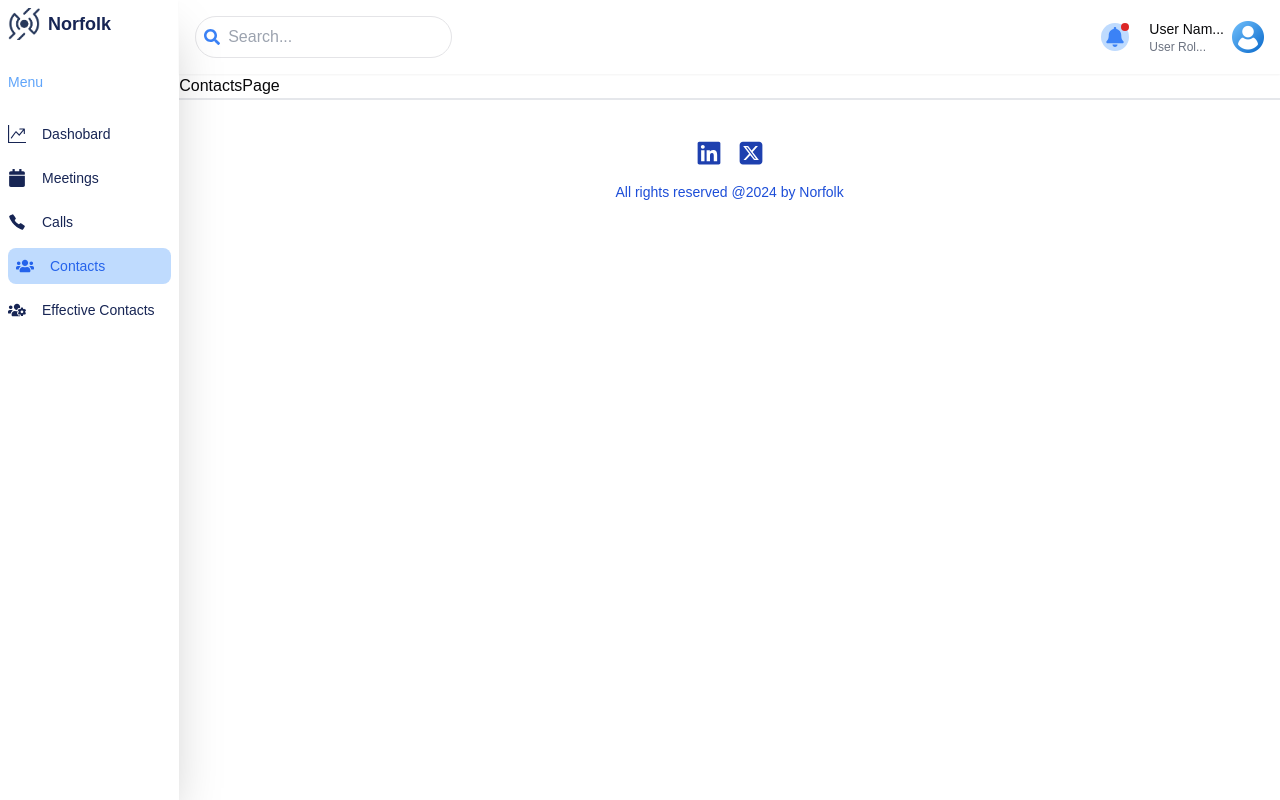
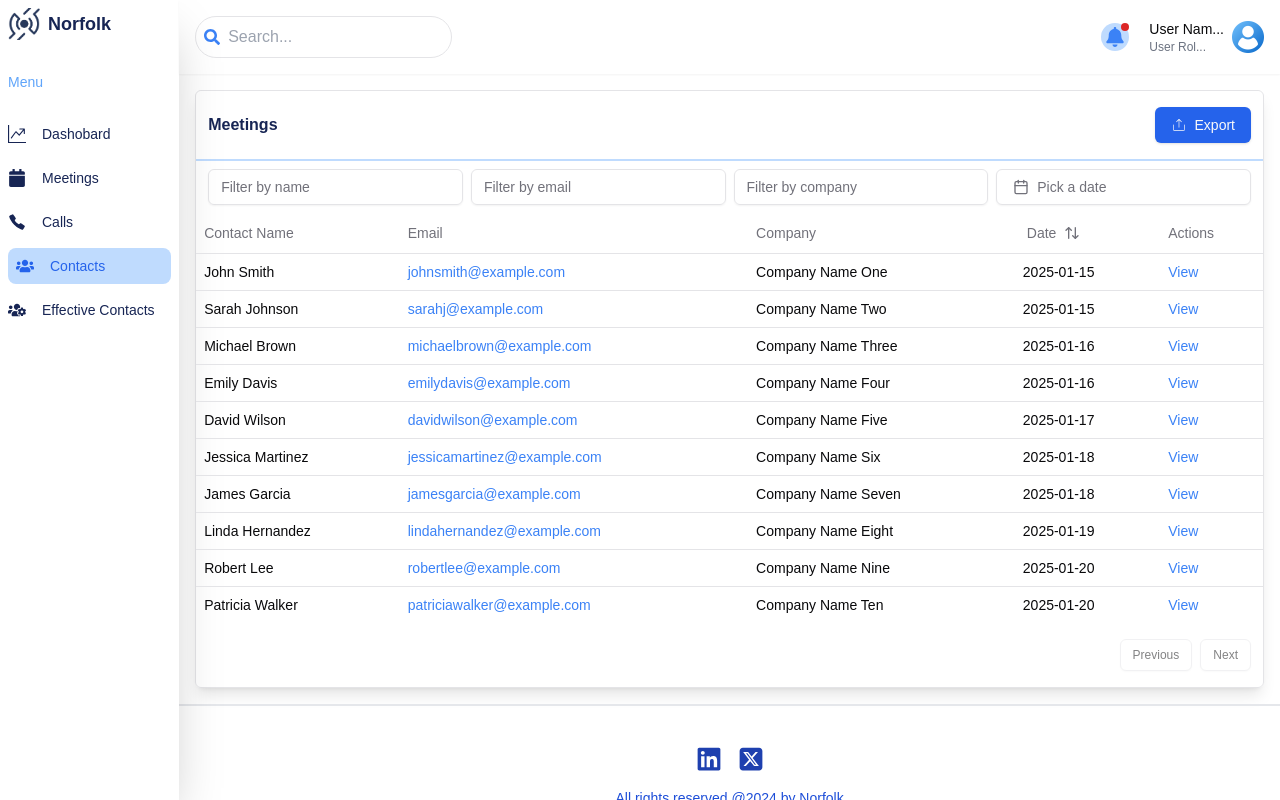
Before and after one commit to sibghatullah007/norfolk-dashboard, a Next.js app: page /contacts in a window 1280 px wide. Built offline with nearby package versions, Linux system fonts and the light colour scheme.

Commit message:
Contact Done

```diff
--- a/src/app/(dashboard)/admin/column.tsx
+++ b/src/app/(dashboard)/admin/column.tsx
@@ -15,14 +15,14 @@ export const columns: ColumnDef<any>[] = [
     cell: ({ row }) => row.original.company,
   },
   {
-    accessorKey: "dateTime", // Key for date & time
+    accessorKey: "dateTime",
     header: ({ column }) => {
       return (
         <span
           className="flex justif-start items-center cursor-pointer hover:bg-blue-100 w-fit py-2 px-1 rounded-lg"
           onClick={() => column.toggleSorting(column.getIsSorted() === "asc")}
         >
-          Date and Time
+          Date
           <ArrowUpDown className="ml-2 h-4 w-4" />
         </span>
       )
--- /dev/null
+++ b/src/app/(dashboard)/contacts/column.tsx
@@ -0,0 +1,49 @@
+'use client';
+import { ColumnDef } from "@tanstack/react-table";
+import { ArrowUpDown } from "lucide-react";
+
+export const columns: ColumnDef<any>[] = [
+    {
+      accessorKey: "contactName",
+      header: "Contact Name",
+      cell: ({ row }) => row.original.contactName,
+    },
+    {
+      accessorKey: "email",
+      header: "Email",
+      cell: ({ row }) => (
+        <a href={`mailto:${row.original.email}`} className="text-blue-500 hover:underline">
+          {row.original.email}
+        </a>
+      ),
+    },
+    {
+      accessorKey: "company",
+      header: "Company",
+      cell: ({ row }) => row.original.company,
+    },
+    {
+      accessorKey: "dateTime",
+      header: ({ column }) => {
+        return (
+          <span
+            className="flex justify-start items-center cursor-pointer hover:bg-blue-100 w-fit py-2 px-1 rounded-lg"
+            onClick={() => column.toggleSorting(column.getIsSorted() === "asc")}
+          >
+            Date
+            <ArrowUpDown className="ml-2 h-4 w-4" />
+          </span>
+        );
+      },
+      cell: ({ row }) => row.original.dateTime,
+    },
+    {
+      accessorKey: "actions",
+      header: "Actions",
+      cell: () => (
+        <a href="#" className="text-blue-500 hover:underline">
+          View
+        </a>
+      ),
+    },
+  ];
--- a/src/app/(dashboard)/contacts/page.tsx
+++ b/src/app/(dashboard)/contacts/page.tsx
@@ -1,6 +1,130 @@
+'use client'
+import DataTable from "@/components/DataTable";
+import { columns } from "./column";
+import { Button } from "@/components/ui/button";
+import { CiExport } from "react-icons/ci";
+import * as XLSX from 'xlsx';
+
 const ContactsPage = () => {
+  const rows = [
+    {
+      id: 1,
+      contactName: "John Smith",
+      email: "johnsmith@example.com",
+      company: "Company Name One",
+      dateTime: "2025-01-15",
+      actions: "View",
+    },
+    {
+      id: 2,
+      contactName: "Sarah Johnson",
+      email: "sarahj@example.com",
+      company: "Company Name Two",
+      dateTime: "2025-01-15",
+      actions: "View",
+    },
+    {
+      id: 3,
+      contactName: "Michael Brown",
+      email: "michaelbrown@example.com",
+      company: "Company Name Three",
+      dateTime: "2025-01-16",
+      actions: "View",
+    },
+    {
+      id: 4,
+      contactName: "Emily Davis",
+      email: "emilydavis@example.com",
+      company: "Company Name Four",
+      dateTime: "2025-01-16",
+      actions: "View",
+    },
+    {
+      id: 5,
+      contactName: "David Wilson",
+      email: "davidwilson@example.com",
+      company: "Company Name Five",
+      dateTime: "2025-01-17",
+      actions: "View",
+    },
+    {
+      id: 6,
+      contactName: "Jessica Martinez",
+      email: "jessicamartinez@example.com",
+      company: "Company Name Six",
+      dateTime: "2025-01-18",
+      actions: "View",
+    },
+    {
+      id: 7,
+      contactName: "James Garcia",
+      email: "jamesgarcia@example.com",
+      company: "Company Name Seven",
+      dateTime: "2025-01-18",
+      actions: "View",
+    },
+    {
+      id: 8,
+      contactName: "Linda Hernandez",
+      email: "lindahernandez@example.com",
+      company: "Company Name Eight",
+      dateTime: "2025-01-19",
+      actions: "View",
+    },
+    {
+      id: 9,
+      contactName: "Robert Lee",
+      email: "robertlee@example.com",
+      company: "Company Name Nine",
+      dateTime: "2025-01-20",
+      actions: "View",
+    },
+    {
+      id: 10,
+      contactName: "Patricia Walker",
+      email: "patriciawalker@example.com",
+      company: "Company Name Ten",
+      dateTime: "2025-01-20",
+      actions: "View",
+    },
+  ];
+
+  const filters = [
+    { id: "contactName", label: "Name", placeholder: "Filter by name", columnId: "contactName", type: 'text' },
+    { id: "email", label: "Email", placeholder: "Filter by email", columnId: "email", type: 'text' },
+    { id: "companyFilter", label: "Company", placeholder: "Filter by company", columnId: "company", type: 'text' },
+    { id: "dateFilter", label: "Date", placeholder: "Filter by Date", columnId: "dateTime", type: 'date' },
+  ];
+  const exportToExcel = (rows, columns) => {
+    const worksheetData = [
+      columns.map(col => col.header), // Add headers
+      ...rows.map(row => columns.map(col => row[col.accessorKey])),
+    ];
+
+    const worksheet = XLSX.utils.aoa_to_sheet(worksheetData);
+    const workbook = XLSX.utils.book_new();
+    XLSX.utils.book_append_sheet(workbook, worksheet, "Sheet1");
+    XLSX.writeFile(workbook, "Meetings.xlsx");
+  };
+
   return (
-    <div className=''>ContactsPage</div>
+    <div className='p-4'>
+      <div></div>
+      <div>
+        <div className="rounded-md border h-full shadow-lg">
+          <div className='w-full rounded-lg rounded-b-none border-b-2 border-blue-200 bg-white p-3 py-4 flex justify-between items-center'>
+            <span className="text-blue-950 font-semibold">
+              Meetings
+            </span>
+            <div>
+              <Button onClick={() => (exportToExcel(rows, columns))}
+                className='bg-blue-600 hover:bg-blue-800'><CiExport /> Export</Button>
+            </div>
+          </div>
+          <DataTable data={rows} columns={columns} filters={filters} />
+        </div>
+      </div>
+    </div>
   )
 }
 
--- a/src/app/(dashboard)/meetings/column.tsx
+++ b/src/app/(dashboard)/meetings/column.tsx
@@ -16,7 +16,7 @@ export const columns: ColumnDef<any>[] = [
           className="flex justif-start items-center cursor-pointer hover:bg-blue-100 w-fit py-2 px-1 rounded-lg"
           onClick={() => column.toggleSorting(column.getIsSorted() === "asc")}
         >
-          Date and Time
+          Date
           <ArrowUpDown className="ml-2 h-4 w-4" />
         </span>
       )
```
